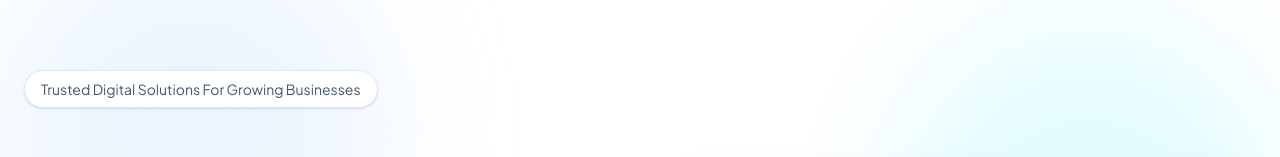
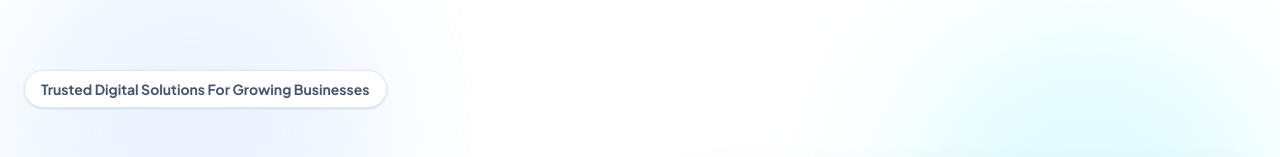
Before and after one commit to snehwebdev/Teknas-Digital-Solutions, a Next.js app: page / in a window 1280 px wide. Shown: the part 127-284 px from the top of the page. Built offline with nearby package versions, Linux system fonts and the light colour scheme.

Commit message:
Update pricing and UI improvements

```diff
--- a/src/app/page.tsx
+++ b/src/app/page.tsx
@@ -13,7 +13,7 @@ export default function HomePage() {
           <Reveal>
             <div>
               <p className="inline-flex rounded-full border border-slate-200 bg-white px-4 py-2 text-sm text-slate-600 shadow-sm">
-                Trusted Digital Solutions For Growing Businesses
+                <b>Trusted Digital Solutions For Growing Businesses</b>
               </p>
               <h1 className="mt-8 text-6xl font-semibold leading-tight tracking-tight text-slate-900 md:text-7xl">
                 Websites,
```
